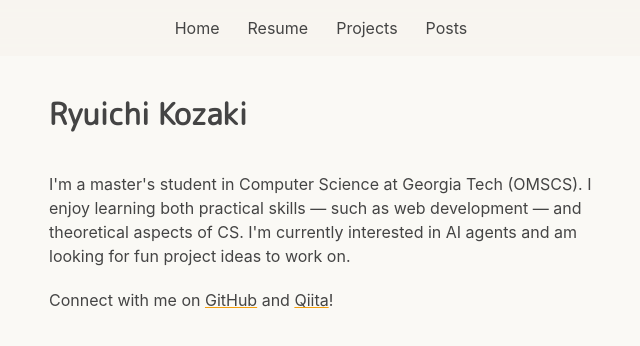
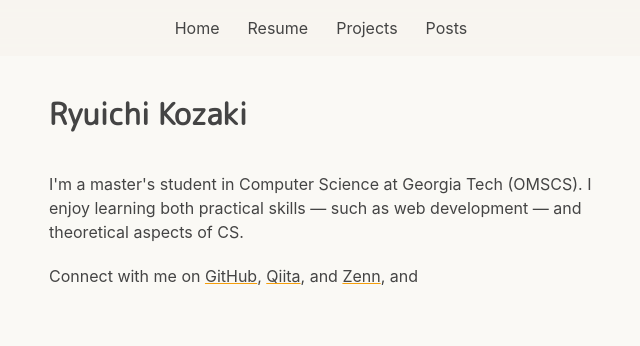
Before and after one commit to zakzackr/my-portfolio, a Next.js app: page / in a window 1280 px wide. Shown: the top 346 px of the page, without its empty margins (319-959 px from the left). Built offline with nearby package versions, Linux system fonts and the light colour scheme.

Commit message:
updated About

```diff
--- a/components/About.tsx
+++ b/components/About.tsx
@@ -3,10 +3,11 @@ import React from 'react';
 const About: React.FC = () => {
   return (
     <section id="about" className="mt-10 mb-5">
-        <p>I'm a master's student in Computer Science at Georgia Tech (OMSCS). I enjoy learning both practical skills — such as web development — and theoretical aspects of CS. I'm currently interested in AI agents and am looking for fun project ideas to work on.</p>
+        <p>I'm a master's student in Computer Science at Georgia Tech (OMSCS). I enjoy learning both practical skills — such as web development — and theoretical aspects of CS.</p>
         <p className="mt-5">Connect with me on {' '}
-            <a href="https://github.com/zakzackr" className="underline decoration-underline-orange underline-offset-1 border-b border-transparent transition-colors hover:border-underline-orange">GitHub</a>{' and '}
-            <a href="https://qiita.com/shibainuu" className="underline decoration-underline-orange underline-offset-1 border-b border-transparent transition-colors hover:border-underline-orange">Qiita</a>{'!'}
+            <a href="https://github.com/zakzackr" className="underline decoration-underline-orange underline-offset-1 border-b border-transparent transition-colors hover:border-underline-orange">GitHub</a>{', '}
+            <a href="https://qiita.com/shibainuu" className="underline decoration-underline-orange underline-offset-1 border-b border-transparent transition-colors hover:border-underline-orange">Qiita</a>{', and '}
+            <a href="https://zenn.dev/shibainuu" className="underline decoration-underline-orange underline-offset-1 border-b border-transparent transition-colors hover:border-underline-orange">Zenn</a>{', and '}
         </p>
     </section>
   );
```
